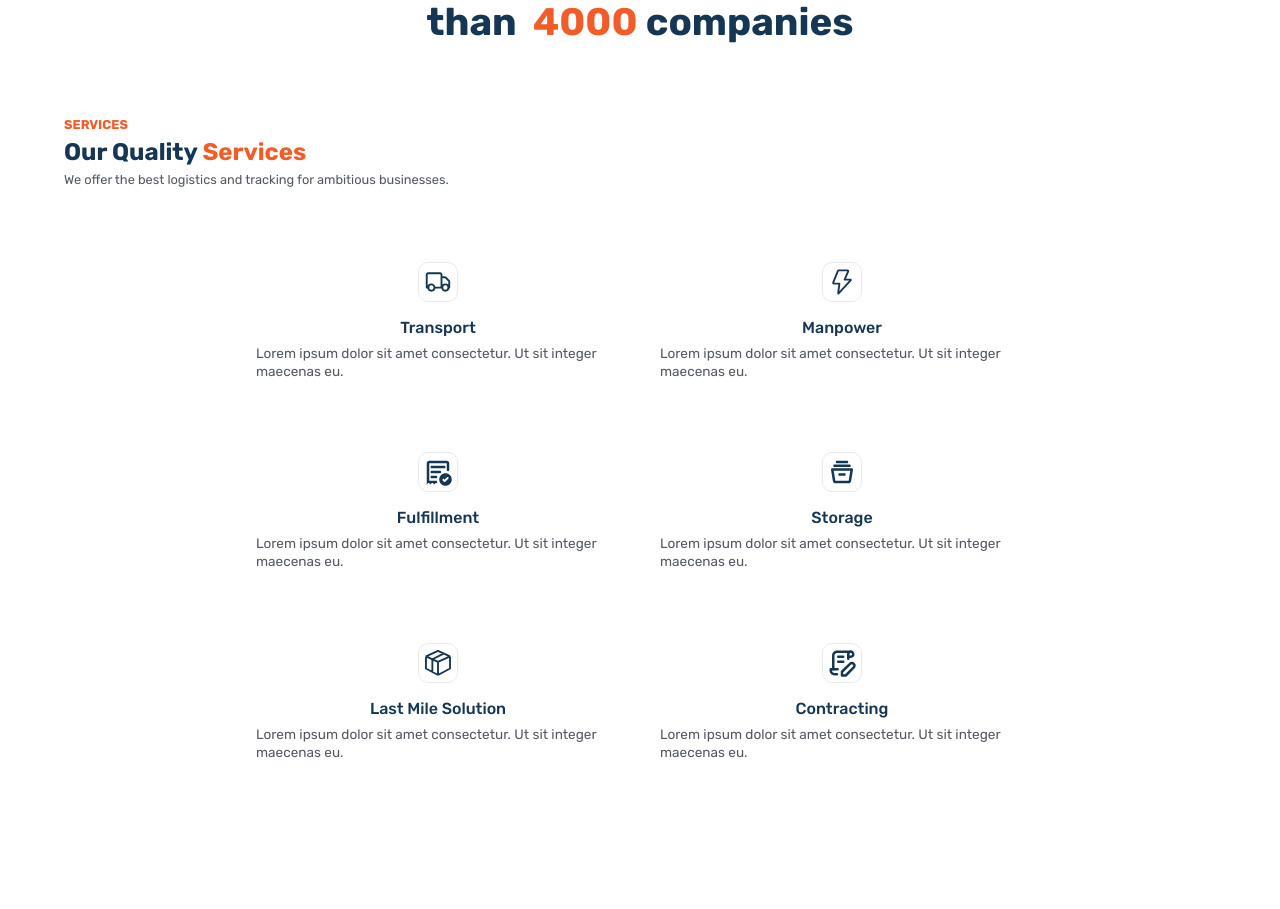
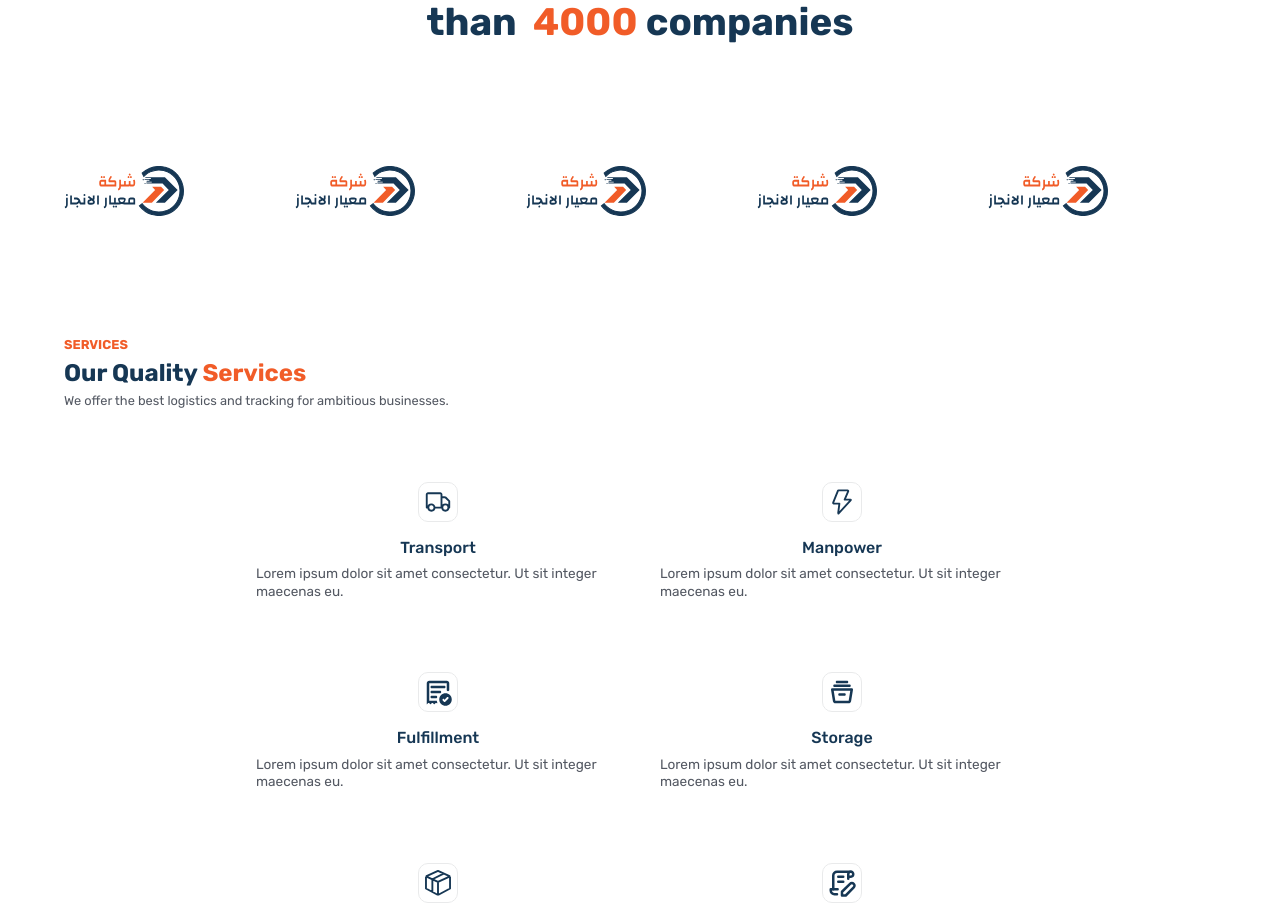
Before and after one commit to dev-basit/shirkah, a Next.js app: page / in a window 1280 px wide. Shown: the part 960-1869 px from the top of the page. Built offline with nearby package versions, Linux system fonts and the light colour scheme.

Commit message:
added slider

```diff
--- a/package.json
+++ b/package.json
@@ -12,7 +12,9 @@
     "aos": "^2.3.4",
     "next": "15.2.4",
     "react": "^19.0.0",
-    "react-dom": "^19.0.0"
+    "react-dom": "^19.0.0",
+    "react-slick": "^0.30.3",
+    "slick-carousel": "^1.8.1"
   },
   "devDependencies": {
     "@eslint/eslintrc": "^3",
--- /dev/null
+++ b/src/components/common/slider/slider.js
@@ -0,0 +1,40 @@
+"use client";
+import Image from "next/image";
+import Slider from "react-slick";
+import styles from "./slider.module.css";
+import { ENUMS } from "@/utils";
+import "slick-carousel/slick/slick.css";
+import "slick-carousel/slick/slick-theme.css";
+
+const settings = {
+  infinite: true,
+  slidesToShow: 5,
+  slidesToScroll: 1,
+  autoplay: true,
+  speed: 3000,
+  autoplaySpeed: 100,
+  cssEase: "linear",
+};
+
+const Sliderr = () => {
+  return (
+    <div className={styles.sliders}>
+      <Slider {...settings}>
+        {ENUMS.COMPANIES.map((item, index) => (
+          <div key={index}>
+            <Image
+              src={item}
+              alt="Home-Logo--Image"
+              width={120}
+              height={120}
+              objectFit="cover"
+              // style={{ opacity: "0.5" }}
+            />
+          </div>
+        ))}
+      </Slider>
+    </div>
+  );
+};
+
+export default Sliderr;
--- /dev/null
+++ b/src/components/common/slider/slider.module.css
@@ -0,0 +1,6 @@
+.sliders {
+  width: var(--body-content-width);
+  margin: 10rem auto;
+  /* border: 1px solid red; */
+  /* filter: saturate(0); */
+}
--- a/src/components/home/companies/companies.js
+++ b/src/components/home/companies/companies.js
@@ -1,7 +1,12 @@
+// import Sliderr from "@/components/common/slider/slider";
+import dynamic from "next/dynamic";
 import styles from "./companies.module.css";
+
+const Sliderr = dynamic(() => import("@/components/common/slider/slider"));
 
 export const Companies = () => {
   return (
+    <>
       <div className={styles.companiesContainer} data-aos="zoom-in-up">
         <h2>
           <pre>Trusted by more</pre>
@@ -10,5 +15,7 @@ export const Companies = () => {
           </pre>
         </h2>
       </div>
+      <Sliderr />
+    </>
   );
 };
--- a/src/utils/enums.js
+++ b/src/utils/enums.js
@@ -8,6 +8,8 @@ const NAVBAR_ITEMS = [
   { name: "Contact us", link: "/contactus" },
   { name: "EN", link: "/en" },
 ];
+
+const COMPANIES = [Icons.LOGO, Icons.LOGO, Icons.LOGO, Icons.LOGO, Icons.LOGO, Icons.LOGO];
 
 const FOOTER_OTHER_ITEMS = [{ name: "Terms & Conditions" }, { name: "Privacy" }, { name: "Cookies" }];
 
@@ -107,6 +109,7 @@ const FAQS = [
 
 const Enums = {
   NAVBAR_ITEMS,
+  COMPANIES,
   FOOTER_OTHER_ITEMS,
   SERVICES,
   ABOUT_US_FIGURES,
```
Also changed, not shown: 1 other file (tests, documents, lock files or other folders). Lines whose indentation alone changed are shown as unchanged.
